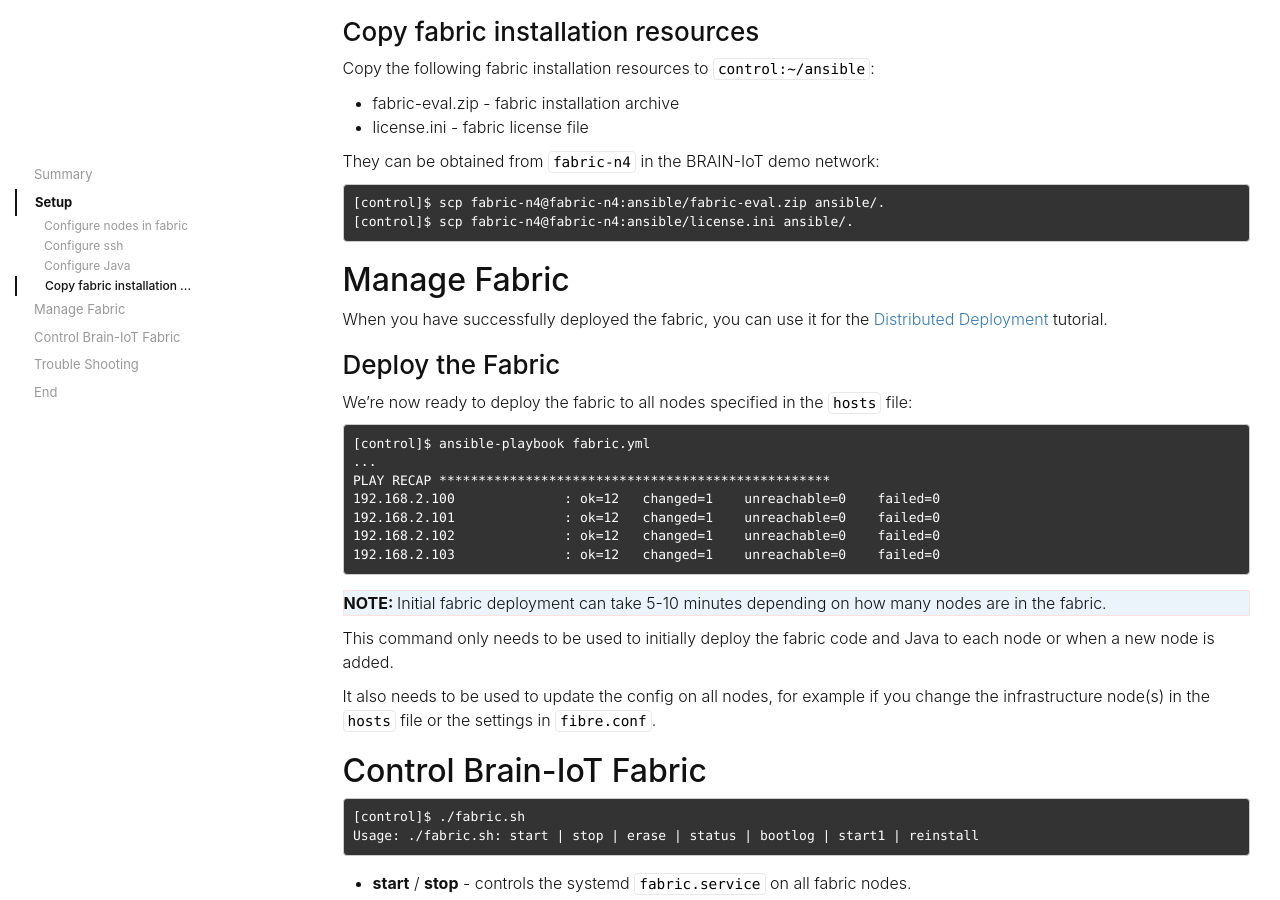
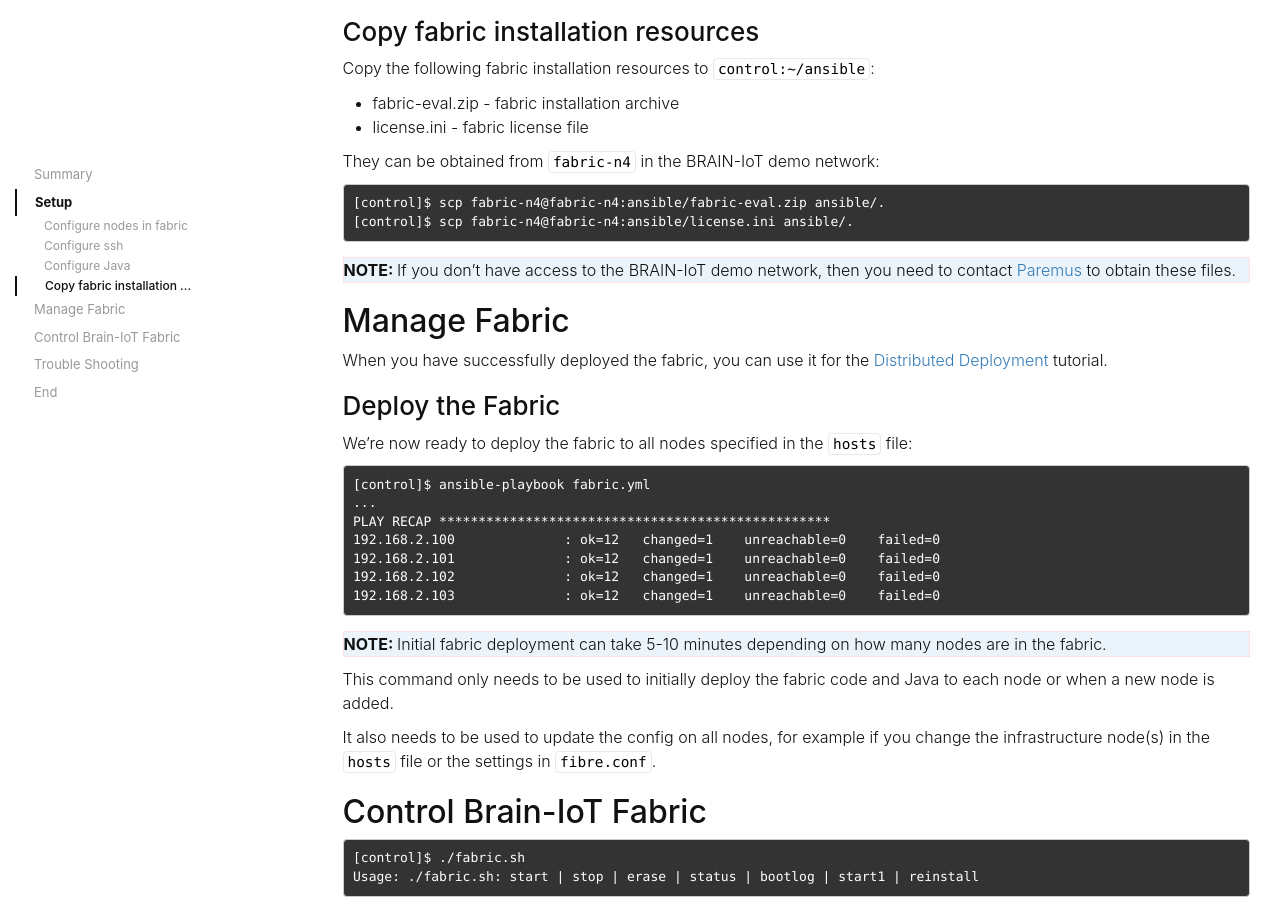
Before and after one commit to eclipse-researchlabs/brain-iot-tutorials, a Jekyll site: the page built from _tutorial/35-fabric-onpremise.md, in a window 1280 px wide and 900 px high, scrolled down 2710 px. Built offline with Jekyll 4.4.1, drawn with Linux system fonts in a browser that asks for light colours; nearby versions of some CDN libraries.

Commit message:
add note to contact Paremus to obtain fabric files.

```diff
--- a/_tutorial/35-fabric-onpremise.md
+++ b/_tutorial/35-fabric-onpremise.md
@@ -155,6 +155,9 @@
     [control]$ scp fabric-n4@fabric-n4:ansible/license.ini ansible/.
 {:.shell}
 
+If you don't have access to the BRAIN-IoT demo network, then you need to contact [Paremus](mailto:support@paremus.com) to obtain these files.
+{:.note}
+
 ## Manage Fabric
 
 When you have successfully deployed the fabric, you can use it for the [Distributed Deployment](20-distributed.html) tutorial.
```
